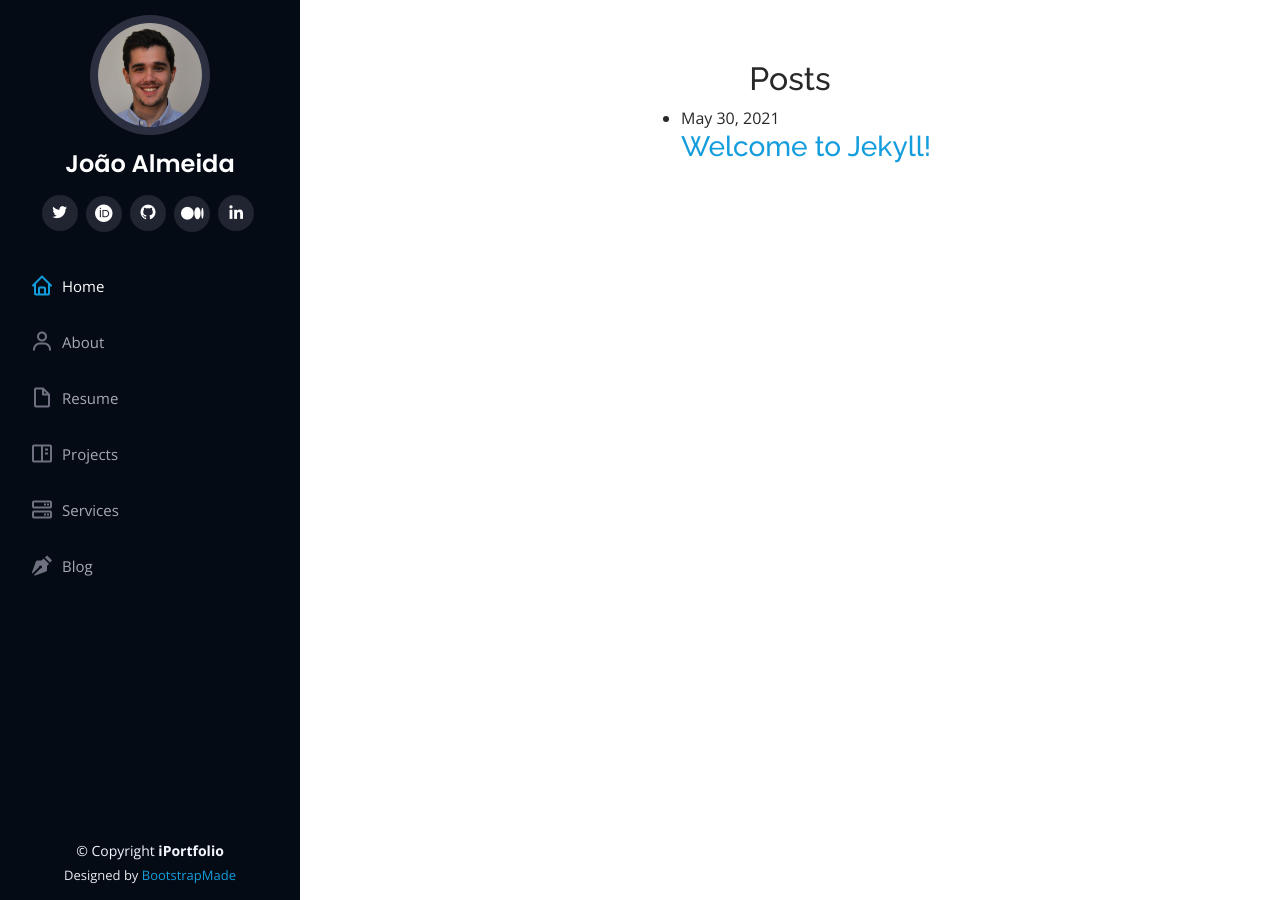
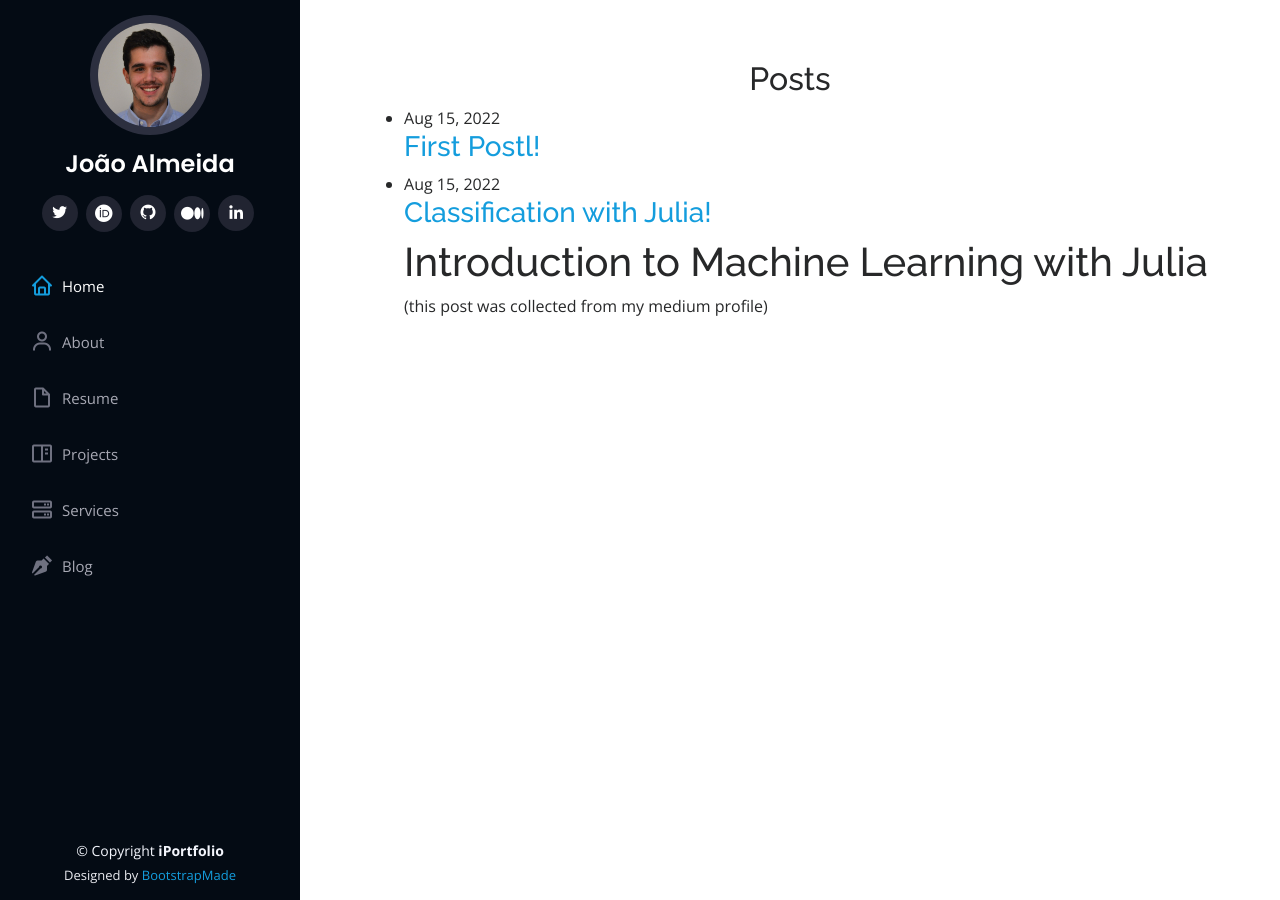
Before and after one commit to joofio/online-cv, a Jekyll site: the page built from blog.html, in a window 1280 px wide. Built offline with Jekyll 4.4.1, drawn with Linux system fonts in a browser that asks for light colours; nearby versions of some CDN libraries; some of the changed lines change nothing that is shown.

Commit message:
first post

````diff
--- /dev/null
+++ b/_posts/2022-07-15-Classification-julia.markdown
@@ -0,0 +1,243 @@
+---
+layout: post
+title:  "Classification with Julia!"
+date:   2022-08-15 12:00:00 +0000
+categories: jekyll update
+---
+
+
+# Introduction to Machine Learning with Julia
+>(this post was collected from my medium profile)
+
+The Julia language was originally released in 2012 by Alan Edelman, Stefan Karpinski, Jeff Bezanson, and Viral Shah. Its popularity has been increasing exponentially in the last few years and its speed and community have been key.
+Furthermore, and taking the words of Ben Lauwens in its book [Think Julia](https://benlauwens.github.io/ThinkJulia.jl/latest/book.html) the reasons for picking up Julia are:
+Julia is developed as a high-performance programming language.
+* Julia uses multiple dispatch, which allows the programmer to choose from different programming patterns adapted to the application.
+* Julia is a dynamically typed language that can easily be used interactively.
+* Julia has a nice high-level syntax that is easy to learn.
+* Julia is an optionally typed programming language whose (user-defined) data types make the code clearer and more robust.
+
+Being you a R user, Python user or even not proficient with any machine learning related language, this guide is aimed to give you an hand understanding julia and how it is applied to ML.
+
+## Getting Started
+So first of all, the packages we are using today for classification task is [MLJ package](https://github.com/alan-turing-institute/MLJ.jl).
+DataFrames and CSV are for data handling and StatsPlots for visualization.
+> **_NOTE:_** The using term is used to import packages.
+> If you do not have them installed you should run using Pkg;Pkg.add(“packageName”).
+
+```julia
+using MLJ
+using CSV
+using DataFrames
+using StatsPlots
+using Random
+```
+
+Now we need to load the data we are testing, we will be using the data from [UCI repository](https://archive.ics.uci.edu/ml/datasets.php), namely the [Breast Cancer Coimbra Data Set](https://archive.ics.uci.edu/ml/datasets/Breast+Cancer+Coimbra).
+We will import and make a initial analysis of the data present, by viewing scitypes selected, the schema and take a glimpse at the first four records of the data.
+
+
+## Data Import and visualizations
+Let's download the data and put the path to it in the ```CSV.read(<path>)```.
+
+```julia
+data = CSV.read("dataR2.csv");
+@show schema(data).scitypes
+@show schema(data)
+first(data, 4)
+```
+
+![glimpse of the dataset](/images/julia-1/julia-0.png)
+
+Our purpose for today is to create models that can predict the Classification variable. Which is the classification of the patient.
+* 1 is for healthy controls
+* 2 is for real patient
+
+In order to predict it, we will use the remaining variables (like Age, BMI, etc).
+So we will check how the variable is distributed in the dataset to see if it is balanced.
+
+```julia
+by(data,:Classification,nrow)
+```
+![target distribution](/images/julia-1/julia-1-1.png)
+
+Fairly balanced, so lets look at some descriptive statistics of the whole dataset.
+```julia
+describe(data)
+```
+
+![data description](/images/julia-1/julia-1-2.png)
+
+No missings and all numeric data. Thats cool!
+For MLJ package, scitypes are core. So we will coerce them to continuous and OrderedFactor to apply the most known models down the line.
+
+
+```julia
+coerce!(data, :Classification=>OrderedFactor);
+coerce!(data, Count=>Continuous);
+```
+
+Now we are ready to make some visualizations and get a better understanding of the data at hand.
+
+```julia
+data_m=convert(Matrix,data)
+p=boxplot(layout=9)
+p=boxplot(layout=9,size=(800,800))
+for i in 1:9
+    boxplot!([names(data)[i]],data_m[:,i], subplot = i,label=nothing )
+end
+display(p)
+```
+
+![boxplot1](/images/julia-1/julia-1-3.png)
+
+![data description](/images/julia-1/julia-1-4.png)
+
+```julia
+@df data corrplot(cols(1:4))
+```
+
+![data description](/images/julia-1/julia-1-5.png)
+
+```julia
+@df data corrplot(cols(5:8))
+```
+
+![data description](/images/julia-1/julia-1-6.png)
+
+```julia
+p=boxplot(layout=9,size=(1200,600))
+for i in 1:9
+    boxplot!(data_m[:,10],data_m[:,i] ,  group=data_m[:,10], subplot = i,title =names(data)[i] ,xaxis=nothing,label=["Control" "Patient"] )
+end
+display(p)
+```
+![data description](/images/julia-1/julia-1-7.png)
+
+We can check with the graphs above that it really seems to be a difference in the classifiers regarding the target variable Classification. We can now make our models.
+
+## Creating Models
+First we unpack the data into target (y) and predictors (X)
+For getting more information on julia functions, we can type ??unpack to get more info.
+
+```julia
+y,X= unpack(data,==(:Classification),colname -> true);
+```
+MLJ provides the models function that has information on all the models that we can use. We can filter it by the data scitypes that we have (remember the coercing earlier).
+
+```julia
+models(matching(X, y)) #searching by input and target scitypes
+```
+We can also filter by name.
+
+```julia
+models("forest")#searching models by name
+```
+>4-element Array{NamedTuple{(:name, :package_name, :is_supervised, :docstring, :hyperparameter_ranges, :hyperparameter_types, :hyperparameters, :implemented_methods, :is_pure_julia, :is_wrapper, :load_path, :package_license, :package_url, :package_uuid, :prediction_type, :supports_online, :supports_weights, :input_scitype, :target_scitype, :output_scitype),T} where T<:Tuple,1}:
+ (name = RandomForestClassifier, package_name = DecisionTree, … )
+ (name = RandomForestClassifier, package_name = ScikitLearn, … )
+ (name = RandomForestRegressor, package_name = DecisionTree, … )
+ (name = RandomForestRegressor, package_name = ScikitLearn, … )
+
+
+Let's try and use a few models to get a better grasp of the package and existent models. Lets try linear, non-linear and some more advanced models. But first, lets create a train dataset and a test dataset and a dict to collect all the test results. rng is the seed for the randomization and garantees reproducibility.
+
+```julia
+train, test = partition(eachindex(y), 0.8,shuffle=true,rng=42)
+test_results=Dict();
+```
+For all the models, the workflow will be similar:
+1. load the model with @load
+2. create the machine according to our data (This does not train the model, only instantiates it).
+3. Fit and evaluate the performance of the model with the training dataset. In this case we will use a 10-fold cross-validation, collect two measures (accuracy and confusion matrix)Evaluate the performance of the model with the training dataset. In this case we will use a 10-fold cross-validation, collect two measures (accuracy and confusion matrix).
+4. We then use the trained model to predict the unseen data (test set) and collect the accuracy in the test set in the previously created dictionary.
+
+First, we can use the Linear Discriminant Analysis.
+
+```julia
+# LDA
+Random.seed!(1234);
+model_lda=@load LDA
+mach_lda=machine(model_lda,X,y)
+eval_lda=evaluate!(mach_lda, rows=train, resampling=CV(nfolds=10,shuffle=true,rng=42), measures=[accuracy,confusion_matrix],operation=predict_mode)
+eval_lda.measurement[2]
+ŷ = predict_mode(mach_lda, rows=test)
+test_results["acc_lda"] = accuracy(ŷ, y[test])
+```
+For non-linear, we will try a decision tree and the k nearest neighbor algorithm (Knn).
+
+```julia
+# Decision tree
+Random.seed!(1234);
+model_tree = @load DecisionTreeClassifier
+mach_tree = machine(model_tree, X, y)
+eval_tree=evaluate!(mach_tree,rows=train, resampling=CV(nfolds=10,shuffle=true,rng=42), measures=[accuracy,confusion_matrix],operation=predict_mode)
+eval_tree.measurement[2]
+ŷ = predict_mode(mach_tree, rows=test)
+test_results["acc_tree"] = accuracy(ŷ, y[test])
+# KNN
+Random.seed!(1234);
+model_knn= @load KNNClassifier
+mach_knn = machine(model_knn, X, y)
+eval_knn=evaluate!(mach_knn, rows=train, resampling=CV(nfolds=10,shuffle=true,rng=42), measures=[accuracy,confusion_matrix],operation=predict_mode)
+eval_knn.measurement[2]
+ŷ = predict_mode(mach_knn, rows=test)
+test_results["acc_knn"] =accuracy(ŷ, y[test])
+```
+
+Finally, we will try Support Vector Machines (SVM) and Random Forest (an ensemble of trees).
+
+```julia
+# SVM
+model_svm= @load SVMLinearClassifier()
+model_svm.random_state=1234 #you can easily modify models (here we add the random state)
+mach_svm = machine(model_svm, X, y)
+eval_svm=evaluate!(mach_svm,rows=train, resampling=CV(nfolds=10,shuffle=true,rng=42), measures=[accuracy,confusion_matrix],operation=predict)
+eval_svm.measurement[2]
+ŷ = predict(mach_svm, rows=test)
+test_results["acc_svm"] = accuracy(ŷ, y[test])
+
+# Random Forest
+Random.seed!(1234);
+model_rf= @load RandomForestClassifier pkg="DecisionTree"
+mach_rf = machine(model_rf, X, y)
+eval_rf=evaluate!(mach_rf, rows=train,resampling=CV(nfolds=10,shuffle=true,rng=42), measures=[accuracy,confusion_matrix],operation=predict_mode)
+eval_rf.measurement[2]
+ŷ = predict_mode(mach_rf, rows=test)
+test_results["acc_rf"] = accuracy(ŷ, y[test])
+```
+
+## Summing up
+Now we collect all the accuracy calculated in the cross-validation and create a visualization presenting the average and standard deviations of the 10 results for each model.
+
+```julia
+results= [eval_lda.measurement[1], eval_knn.measurement[1],eval_svm.measurement[1],eval_rf.measurement[1],eval_tree.measurement[1]];
+errors=[std(eval_lda.per_fold[1]),std(eval_knn.per_fold[1]),std(eval_svm.per_fold[1]),std(eval_rf.per_fold[1]),std(eval_tree.per_fold[1])]
+scatter(["lda", "knn", "svm", "rf", "tree"],results,yerror=errors,ylims=[0,1],label="accuracy")
+```
+![data accuracy](/images/julia-1/julia-1-8.png)
+
+We can also check the accuracy of the test set.
+
+```julia
+scatter(Array(string.(keys(test_results))),Array(float.(values(test_results))),ylims=[0,1],label="accuracy")
+```
+![data accuracy](/images/julia-1/julia-1-9.png)
+
+
+The best model for the test set seemed to be the decision tree. We can inspect the model further with these functions.
+
+```julia
+#checking fitting parameters for possible best model
+report(mach_lda)
+fitted_params(mach_lda)
+```
+
+## Conclusion
+This was a simple exercise about how to use Julia and some more popular packages to create simple classification models.
+
+We did not tune any of the models nor used any kind of hyperparameter modification. Nevertheless, we already could create models robust enough to make accurate predictions. Julia is a strong and robust language growing and very interesting to look into.
+
+If you want to know more about Julia, check their website or their github.
+
+Happy coding! 🚀
--- a/_posts/2022-08-15-how-to-create-a-website.markdown
+++ b/_posts/2022-08-15-how-to-create-a-website.markdown
@@ -1,6 +1,6 @@
 ---
 layout: post
-title:  "Welcome to Jekyll!"
-date:   2021-05-30 19:03:13 +0200
+title:  "First Postl!"
+date:   2022-08-15 12:00:00 +0000
 categories: jekyll update
 ---
````
Also changed, not shown: images/julia-1/julia-0.png (added), images/julia-1/julia-1-1.png (added), images/julia-1/julia-1-2.png (added), images/julia-1/julia-1-3.png (added), images/julia-1/julia-1-4.png (added), images/julia-1/julia-1-5.png (added), images/julia-1/julia-1-6.png (added), images/julia-1/julia-1-7.png (added), images/julia-1/julia-1-8.png (added), images/julia-1/julia-1-9.png (added).
